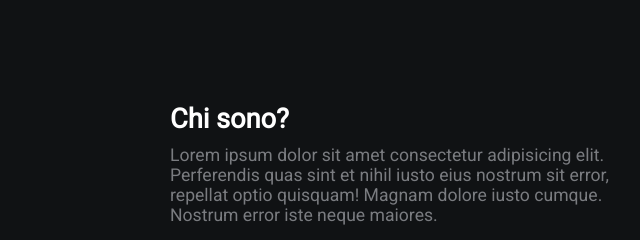
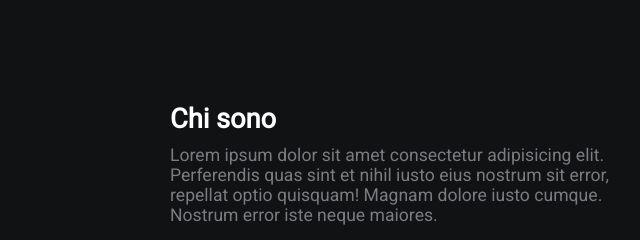
Before and after one commit to AndreaPeruca/portfolio.github.io, a plain HTML site: page index.html in a window 1280 px wide. Shown: the top 240 px of the page, 470-1110 px from the left. Drawn offline with Linux system fonts and the light colour scheme.

Commit message:
Update index.html

```diff
--- a/index.html
+++ b/index.html
@@ -45,7 +45,7 @@
 
         </div>
         <div class="section-2">
-            <h2>Chi sono?</h2>
+            <h2>Chi sono</h2>
 
             <p>Lorem ipsum dolor sit amet consectetur adipisicing elit. Perferendis quas sint et nihil iusto eius nostrum sit error, repellat optio quisquam! Magnam dolore iusto cumque. Nostrum error iste neque maiores.</p>
             <h2>Esperienze</h2>
```
